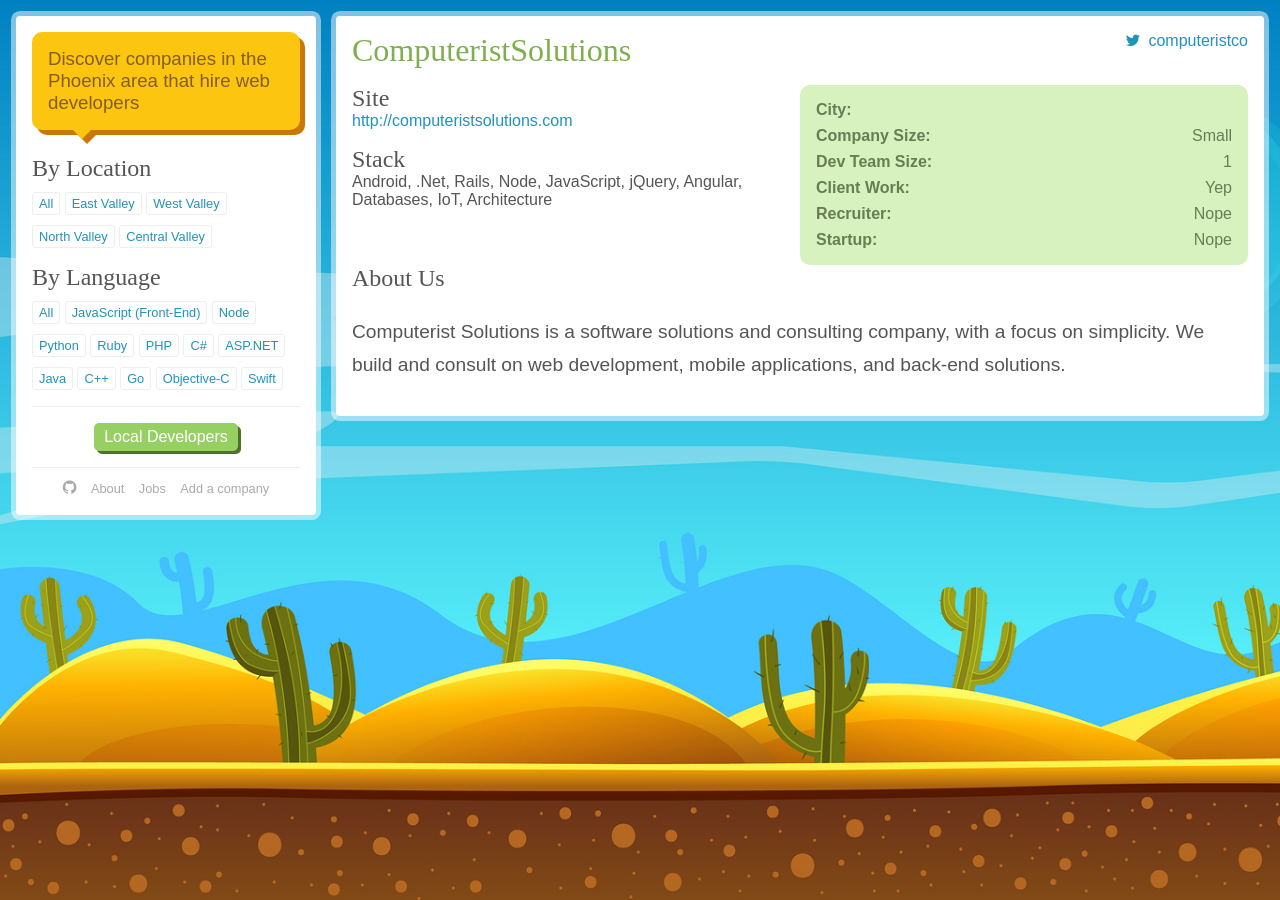
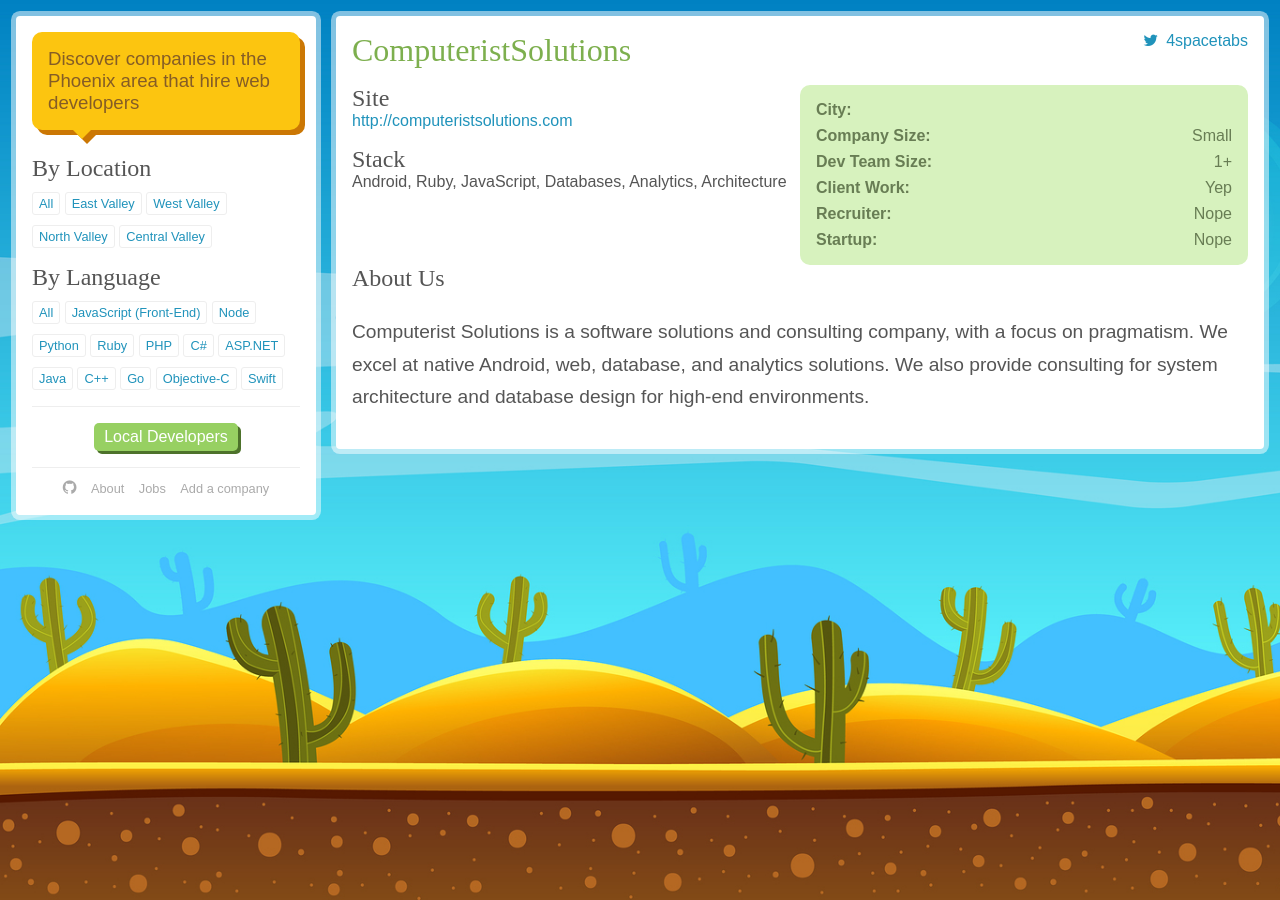
Before and after one commit to bradwestfall/webdevphoenix, a Jekyll site: the page built from companies/computerist-solutions.md, in a window 1280 px wide. Built offline with Jekyll 4.4.1, drawn with Linux system fonts in a browser that asks for light colours; nearby versions of some CDN libraries; some web fonts are replaced.

Commit message:
edit computeristsolutions profile

```diff
--- a/companies/computerist-solutions.md
+++ b/companies/computerist-solutions.md
@@ -6,16 +6,16 @@
 lat: 33.4154808
 lng: -111.8355988
 company_size: Small
-dev_team_size: 1
-stack: [Android, .Net, Rails, Node, JavaScript, jQuery, Angular, Databases, IoT, Architecture]
+dev_team_size: 1+
+stack: [Android, Ruby, JavaScript, Databases, Analytics, Architecture]
 region: East
 client_work: true
 recruiter: false
 startup: false
 website: http://computeristsolutions.com
 job_listings:
-twitter: computeristco
+twitter: 4spacetabs
 fa: fa-android
 ---
 
-Computerist Solutions is a software solutions and consulting company, with a focus on simplicity. We build and consult on web development, mobile applications, and back-end solutions.
+Computerist Solutions is a software solutions and consulting company, with a focus on pragmatism. We excel at native Android, web, database, and analytics solutions. We also provide consulting for system architecture and database design for high-end environments.
```
